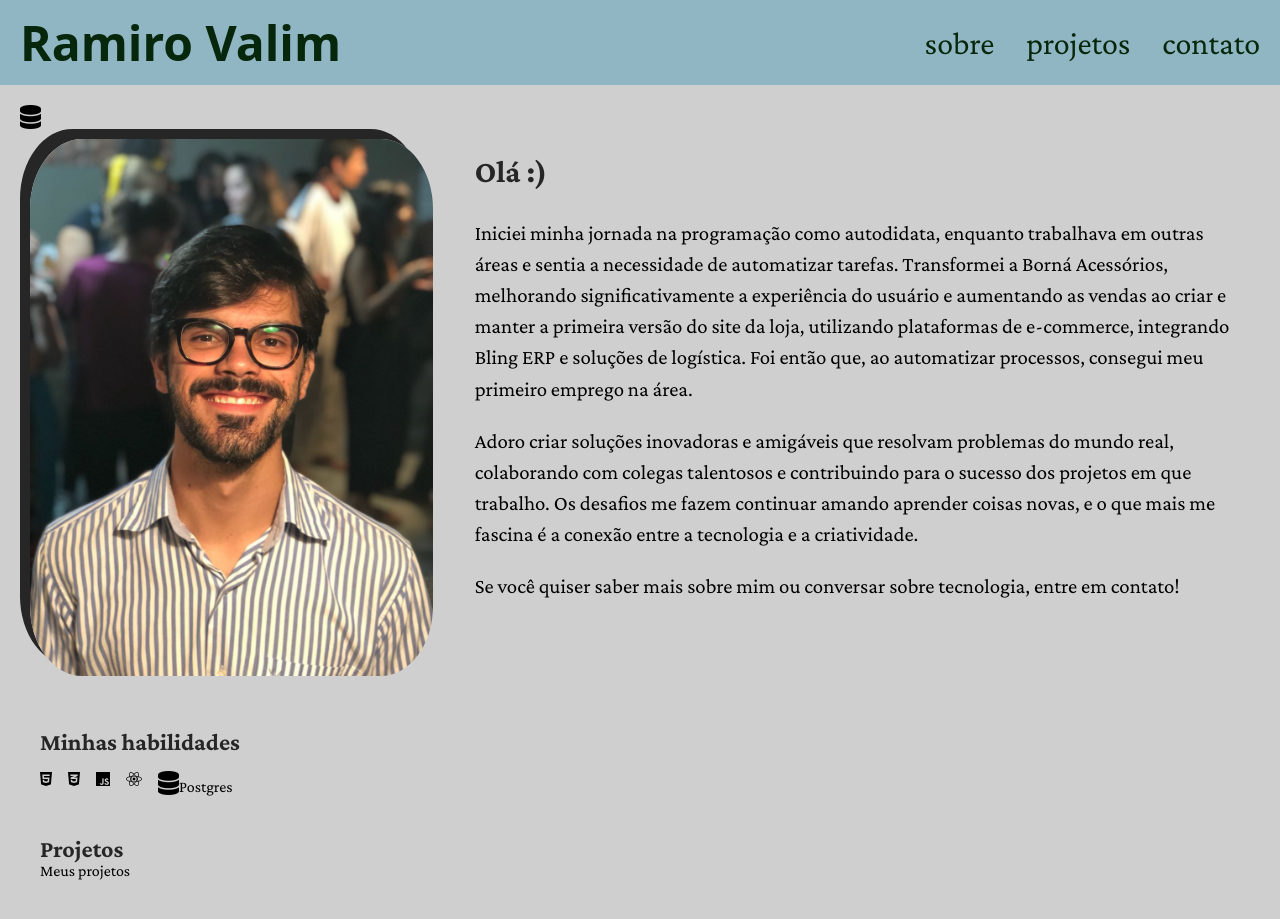
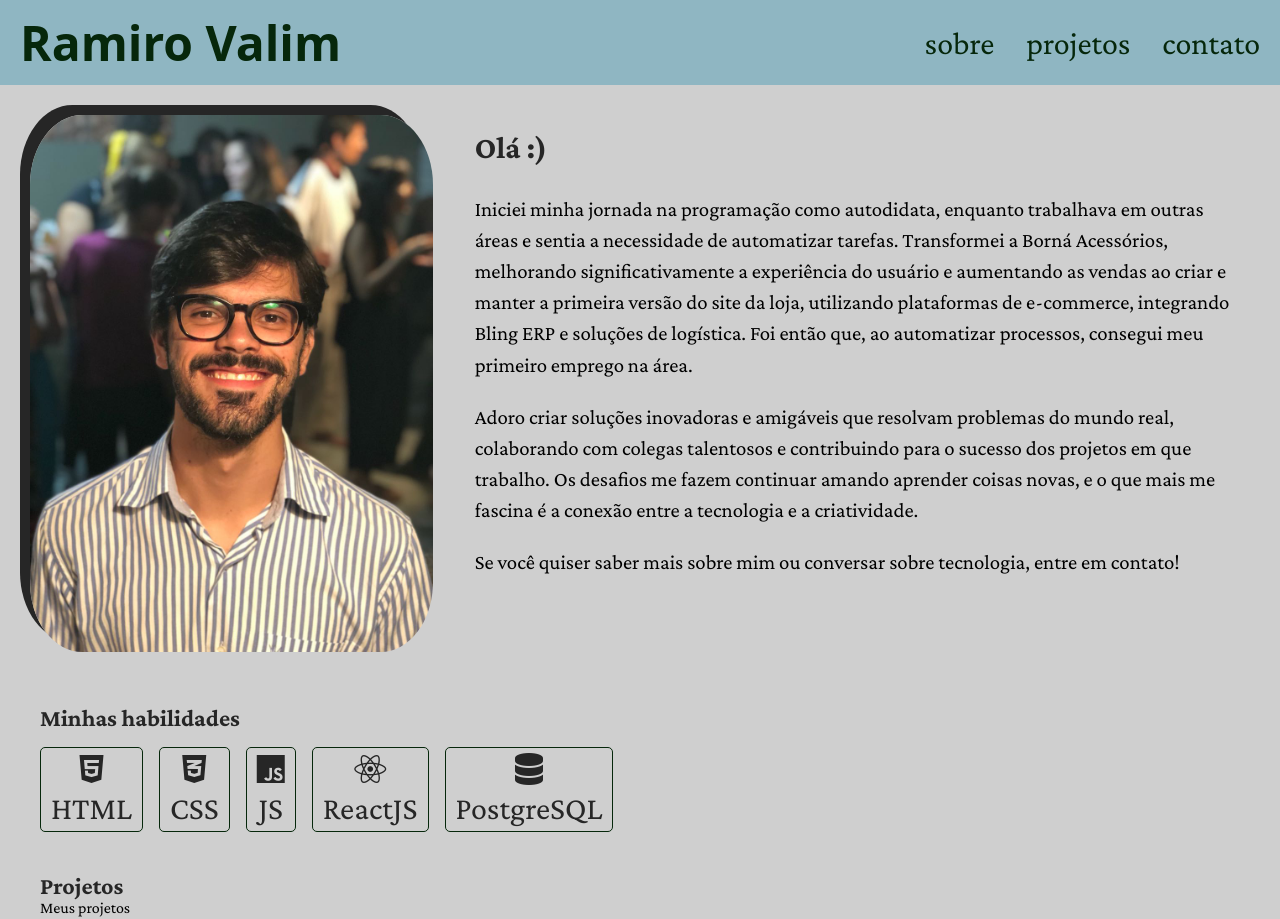
Before and after one commit to ramirovalim/homepage, a website: page index.html in a window 1280 px wide. Shown: the top 919 px of the page. Drawn offline with nearby package versions, Linux system fonts and the light colour scheme; a web font is replaced by a local one.

Commit message:
feat: add font-awesome tech skills icons

```diff
--- a/css/styles.css
+++ b/css/styles.css
@@ -15,10 +15,6 @@
   margin: 0;
   padding: 0;
   box-sizing: border-box;
-}
-
-.fa-solid {
-  font-size: 1.5em;
 }
 
 /* Tipography */
@@ -127,6 +123,19 @@ h2 {
   flex-wrap: wrap;
   gap: 1em;
 }
+
+.about-skills ul li {
+  font-size: 2em;
+  /* background: var(--secondary-color); */
+  color: var(--dark-base);
+  padding: 5px 10px;
+  border-radius: 5px;
+  display: flex;
+  flex-direction: column;
+  gap: 5px;
+  align-items: center;
+  border: 1px solid var(--secondary-color);
+}
 /* End of About Section */
 
 /* Projects Section */
@@ -137,7 +146,7 @@ h2 {
 
 footer {
   background: var(--primary-color);
-  color: #fff;
+  color: var(--dark-base);
   text-align: center;
   padding: 10px;
   position: end;
--- a/index.html
+++ b/index.html
@@ -34,7 +34,6 @@
   </header>
 
   <main>
-    <i class="fa-solid fa-database"></i>
     <section id="about" class="about">
       <img src="assets/profile.jpg" class="profile-pic" alt="Young smiling man">
 
@@ -61,11 +60,11 @@
       <div class="about-skills">
         <h2>Minhas habilidades</h2>
         <ul>
-          <li><i class="fa-brands fa-html5"></i></li>
-          <li><i class="fa-brands fa-css3-alt"></i></li>
-          <li><i class="fa-brands fa-js"></i></li>
-          <li><i class="fa-brands fa-react"></i></li>
-          <li><i class="fa-solid fa-database"></i>Postgres</li>
+          <li><i class="fa-brands fa-html5"></i><span>HTML</span></li>
+          <li><i class="fa-brands fa-css3-alt"></i><span>CSS</span></li>
+          <li><i class="fa-brands fa-js"></i><span>JS</span></li>
+          <li><i class="fa-brands fa-react"></i><span>ReactJS</span></li>
+          <li><i class="fa-solid fa-database"></i><span>PostgreSQL</span></li>
         </ul>
       </div>
     </section>
```
